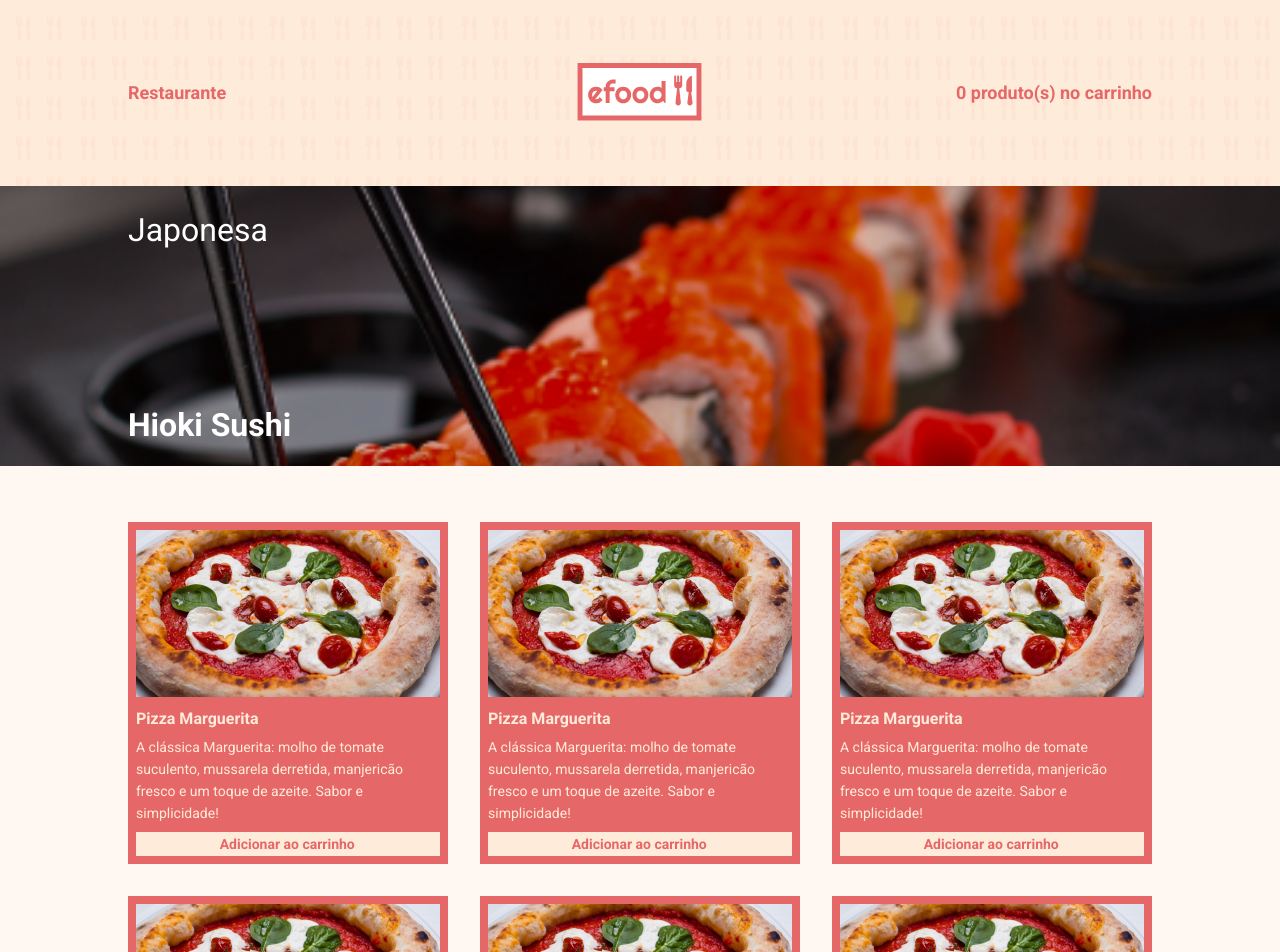
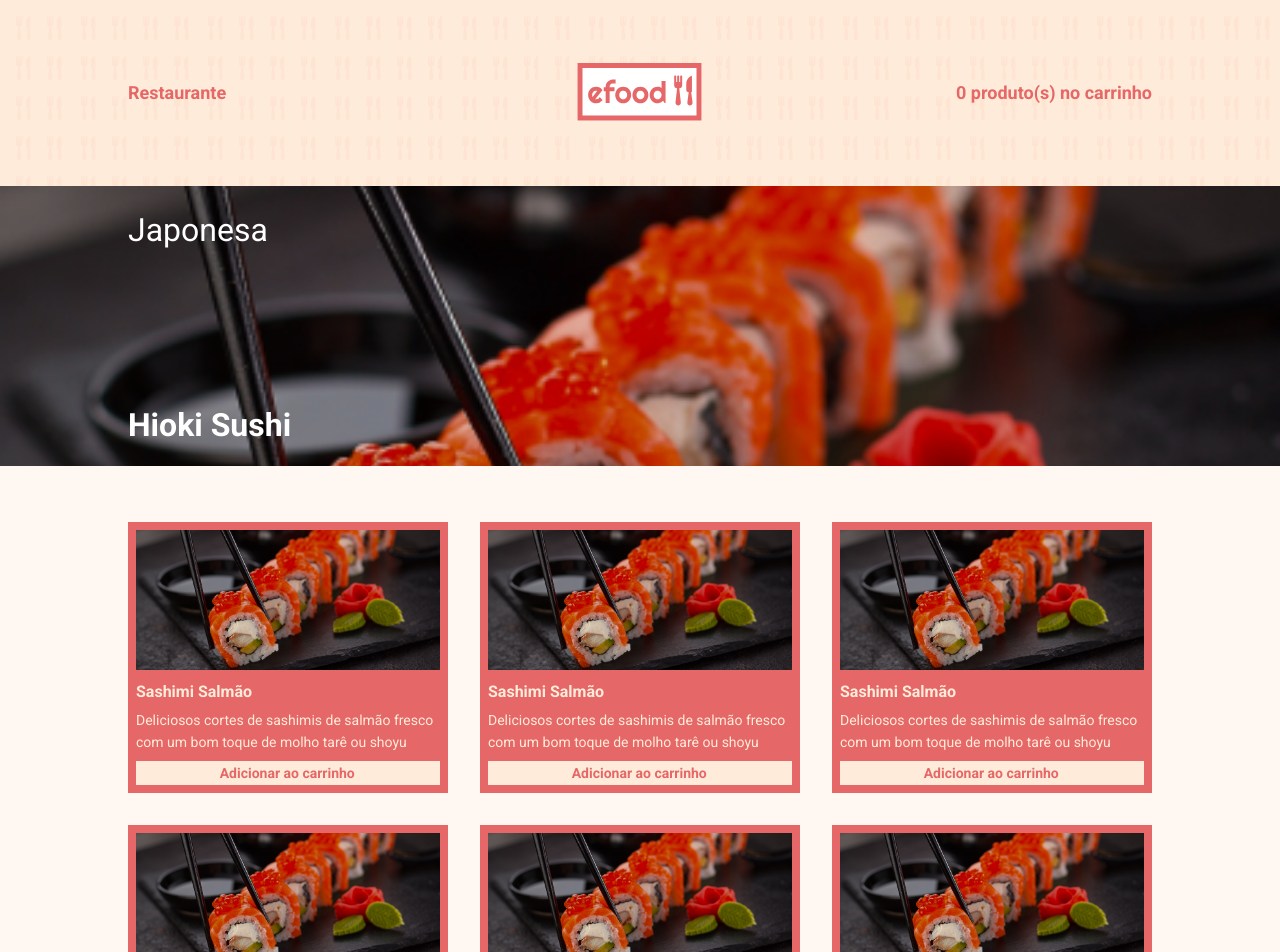
Before and after one commit to LisboaDev23/Site_Efood, a React (Create React App) app: page /hiokiSushi in a window 1280 px wide. Shown: the top 952 px of the page. Built offline with nearby package versions, Linux system fonts and the light colour scheme.

Commit message:
implementações da fase 1 totalmente concluídas

```diff
--- a/src/components/Cardapio/index.tsx
+++ b/src/components/Cardapio/index.tsx
@@ -1,48 +1,22 @@
 import { ContainerCardapio } from './styles'
 import ItemCardapio from '../ItemCardapio'
 import OpcaoCardapio from '../../models/OpcaoCardapio'
-import marguerita from '../../assets/images/pizza-item-cardapio.jpg'
 
-const pizzaMarguerita: OpcaoCardapio = {
-  nomePrato: 'Pizza Marguerita',
-  descricaoPrato:
-    'A clássica Marguerita: molho de tomate suculento, mussarela derretida, manjericão fresco e um toque de azeite. Sabor e simplicidade!',
-  imagem: marguerita
+type Props = {
+  itensCardapio: OpcaoCardapio[]
 }
 
-const Cardapio = () => (
+const Cardapio = ({ itensCardapio }: Props) => (
   <section className="container">
     <ContainerCardapio>
-      <ItemCardapio
-        nomeItem={pizzaMarguerita.nomePrato}
-        descricaoItem={pizzaMarguerita.descricaoPrato}
-        imagemItem={pizzaMarguerita.imagem}
-      />
-      <ItemCardapio
-        nomeItem={pizzaMarguerita.nomePrato}
-        descricaoItem={pizzaMarguerita.descricaoPrato}
-        imagemItem={pizzaMarguerita.imagem}
-      />
-      <ItemCardapio
-        nomeItem={pizzaMarguerita.nomePrato}
-        descricaoItem={pizzaMarguerita.descricaoPrato}
-        imagemItem={pizzaMarguerita.imagem}
-      />
-      <ItemCardapio
-        nomeItem={pizzaMarguerita.nomePrato}
-        descricaoItem={pizzaMarguerita.descricaoPrato}
-        imagemItem={pizzaMarguerita.imagem}
-      />
-      <ItemCardapio
-        nomeItem={pizzaMarguerita.nomePrato}
-        descricaoItem={pizzaMarguerita.descricaoPrato}
-        imagemItem={pizzaMarguerita.imagem}
-      />
-      <ItemCardapio
-        nomeItem={pizzaMarguerita.nomePrato}
-        descricaoItem={pizzaMarguerita.descricaoPrato}
-        imagemItem={pizzaMarguerita.imagem}
-      />
+      {itensCardapio.map((item) => (
+        <ItemCardapio
+          nomeItem={item.nomePrato}
+          imagemItem={item.imagem}
+          descricaoItem={item.descricaoPrato}
+          key={item.nomePrato}
+        />
+      ))}
     </ContainerCardapio>
   </section>
 )
--- a/src/components/ItemCardapio/styles.ts
+++ b/src/components/ItemCardapio/styles.ts
@@ -9,6 +9,7 @@ export const Item = styled.li`
 
   img {
     padding: 8px;
+    width: 100%;
   }
   h4 {
     color: ${cores.rosaClaro};
--- a/src/pages/RestaurantePage/index.tsx
+++ b/src/pages/RestaurantePage/index.tsx
@@ -1,17 +1,20 @@
 import BannerRestaurant from '../../components/BannerRestaurant'
 import Cardapio from '../../components/Cardapio'
 import HeaderPageRestaurant from '../../components/Header/HeaderPageRestaurant'
+import OpcaoCardapio from '../../models/OpcaoCardapio'
 
 type Props = {
   categoria: string
   nomeRestaurante: string
   imagemRestaurante: string
+  itensCardapio: OpcaoCardapio[]
 }
 
 const RestaurantePage = ({
   categoria,
   nomeRestaurante,
-  imagemRestaurante
+  imagemRestaurante,
+  itensCardapio
 }: Props) => (
   <>
     <HeaderPageRestaurant />
@@ -20,7 +23,7 @@ const RestaurantePage = ({
       nomeRestaurante={nomeRestaurante}
       imagemRestaurante={imagemRestaurante}
     />
-    <Cardapio />
+    <Cardapio itensCardapio={itensCardapio} />
   </>
 )
 
--- a/src/routes.tsx
+++ b/src/routes.tsx
@@ -6,6 +6,8 @@ import fundoRestaurantae from './assets/images/fundo-macarrão.png'
 import notaBaixa from './assets/images/notaBaixa.svg'
 import sushi from './assets/images/sushi.png'
 import notaAlta from './assets/images/nota.svg'
+import marguerita from './assets/images/pizza-item-cardapio.jpg'
+import OpcaoCardapio from './models/OpcaoCardapio'
 
 const restauranteJapones: Restaurante = {
   id: 1,
@@ -29,6 +31,84 @@ const restauranteItaliano: Restaurante = {
   link: '/laDolceVitaTrattoria'
 }
 
+const itensCardapioSushi: OpcaoCardapio[] = [
+  {
+    nomePrato: 'Sashimi Salmão',
+    descricaoPrato:
+      'Deliciosos cortes de sashimis de salmão fresco com um bom toque de molho tarê ou shoyu',
+    imagem: sushi
+  },
+  {
+    nomePrato: 'Sashimi Salmão',
+    descricaoPrato:
+      'Deliciosos cortes de sashimis de salmão fresco com um bom toque de molho tarê ou shoyu',
+    imagem: sushi
+  },
+  {
+    nomePrato: 'Sashimi Salmão',
+    descricaoPrato:
+      'Deliciosos cortes de sashimis de salmão fresco com um bom toque de molho tarê ou shoyu',
+    imagem: sushi
+  },
+  {
+    nomePrato: 'Sashimi Salmão',
+    descricaoPrato:
+      'Deliciosos cortes de sashimis de salmão fresco com um bom toque de molho tarê ou shoyu',
+    imagem: sushi
+  },
+  {
+    nomePrato: 'Sashimi Salmão',
+    descricaoPrato:
+      'Deliciosos cortes de sashimis de salmão fresco com um bom toque de molho tarê ou shoyu',
+    imagem: sushi
+  },
+  {
+    nomePrato: 'Sashimi Salmão',
+    descricaoPrato:
+      'Deliciosos cortes de sashimis de salmão fresco com um bom toque de molho tarê ou shoyu',
+    imagem: sushi
+  }
+]
+
+const itensCardapioItaliano: OpcaoCardapio[] = [
+  {
+    nomePrato: 'Pizza Marguerita',
+    descricaoPrato:
+      'A clássica Marguerita: molho de tomate suculento, mussarela derretida, manjericão fresco e um toque de azeite. Sabor e simplicidade!',
+    imagem: marguerita
+  },
+  {
+    nomePrato: 'Pizza Marguerita',
+    descricaoPrato:
+      'A clássica Marguerita: molho de tomate suculento, mussarela derretida, manjericão fresco e um toque de azeite. Sabor e simplicidade!',
+    imagem: marguerita
+  },
+  {
+    nomePrato: 'Pizza Marguerita',
+    descricaoPrato:
+      'A clássica Marguerita: molho de tomate suculento, mussarela derretida, manjericão fresco e um toque de azeite. Sabor e simplicidade!',
+    imagem: marguerita
+  },
+  {
+    nomePrato: 'Pizza Marguerita',
+    descricaoPrato:
+      'A clássica Marguerita: molho de tomate suculento, mussarela derretida, manjericão fresco e um toque de azeite. Sabor e simplicidade!',
+    imagem: marguerita
+  },
+  {
+    nomePrato: 'Pizza Marguerita',
+    descricaoPrato:
+      'A clássica Marguerita: molho de tomate suculento, mussarela derretida, manjericão fresco e um toque de azeite. Sabor e simplicidade!',
+    imagem: marguerita
+  },
+  {
+    nomePrato: 'Pizza Marguerita',
+    descricaoPrato:
+      'A clássica Marguerita: molho de tomate suculento, mussarela derretida, manjericão fresco e um toque de azeite. Sabor e simplicidade!',
+    imagem: marguerita
+  }
+]
+
 const Rotas = () => (
   <Routes>
     <Route path="/" element={<Home />} />
@@ -36,6 +116,7 @@ const Rotas = () => (
       path="/hiokiSushi"
       element={
         <RestaurantePage
+          itensCardapio={itensCardapioSushi}
           nomeRestaurante={restauranteJapones.nome}
           imagemRestaurante={restauranteJapones.imagem}
           categoria={restauranteJapones.infos[1]}
@@ -46,6 +127,7 @@ const Rotas = () => (
       path="/laDolceVitaTrattoria"
       element={
         <RestaurantePage
+          itensCardapio={itensCardapioItaliano}
           nomeRestaurante={restauranteItaliano.nome}
           imagemRestaurante={restauranteItaliano.imagem}
           categoria={restauranteItaliano.infos[0]}
```
